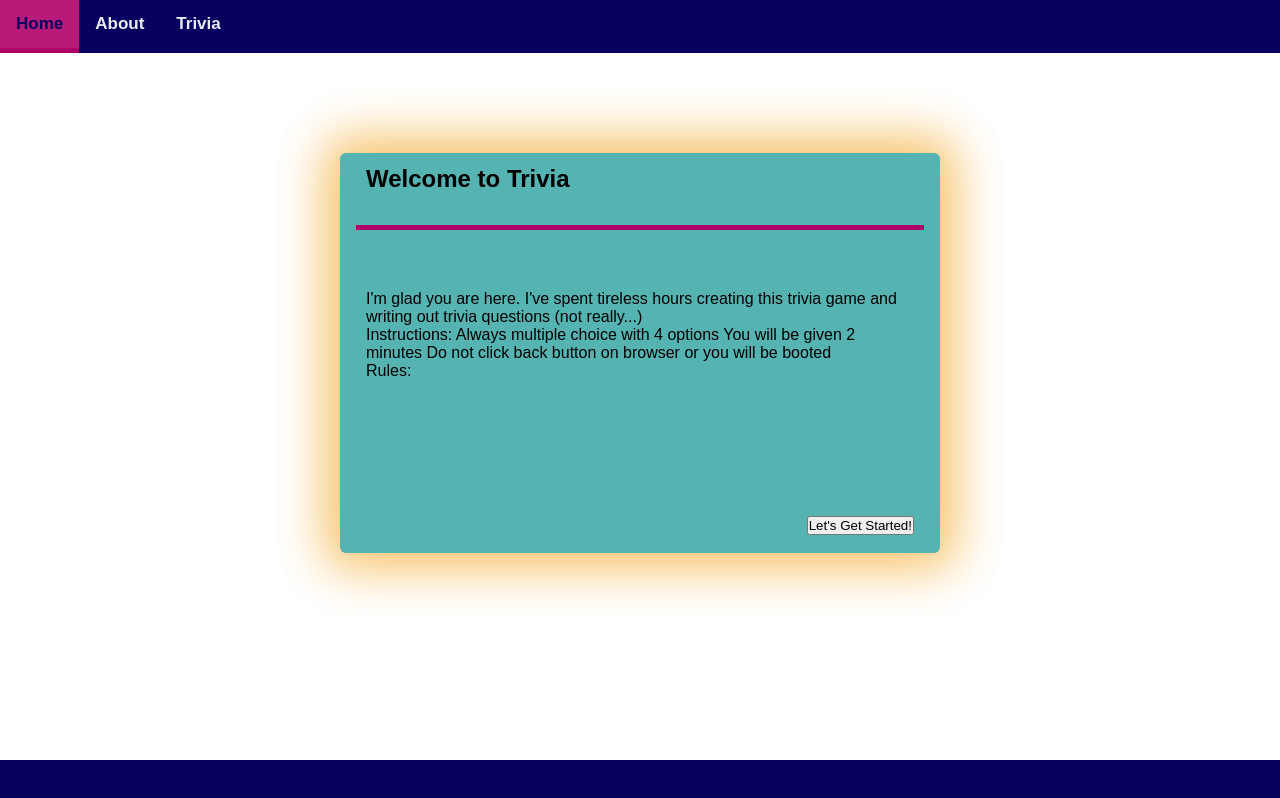
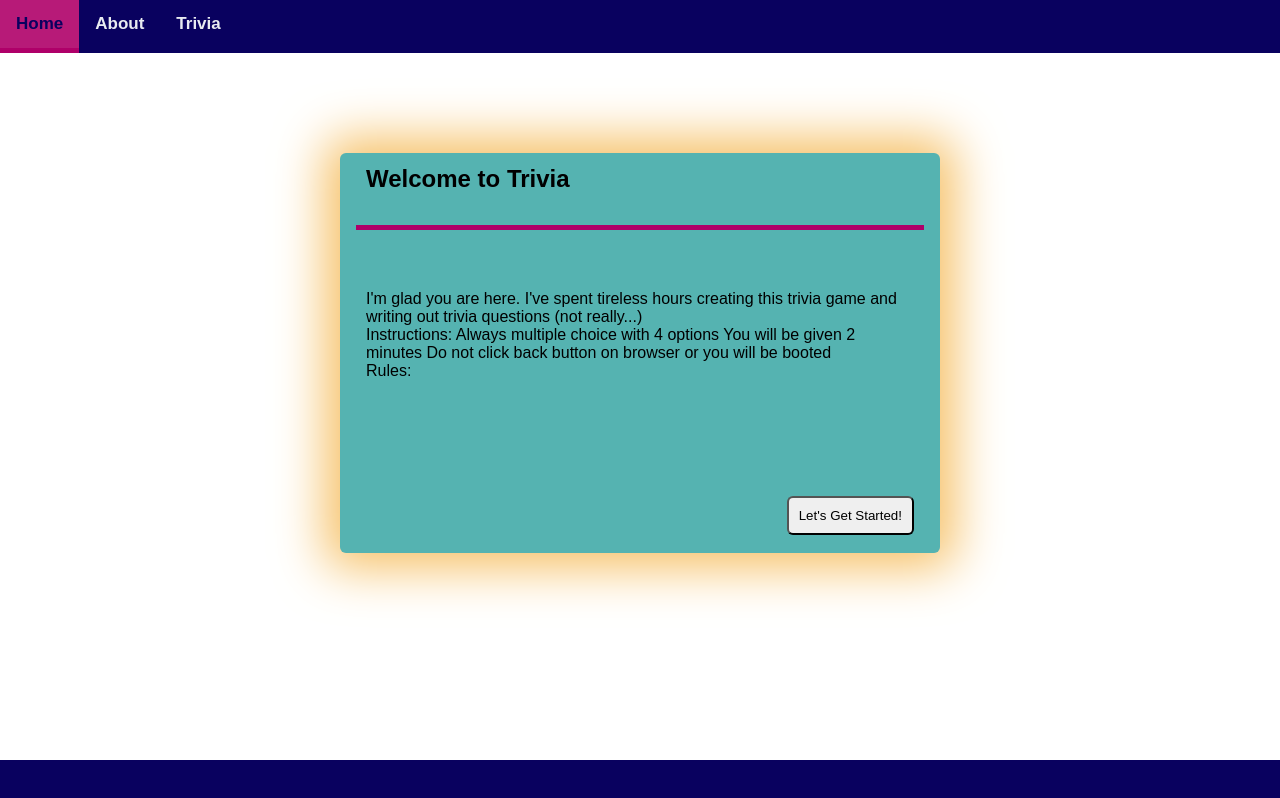
Before and after one commit to n0madzer0/trivia-app, a Vue app: page / in a window 1280 px wide. Built offline with nearby package versions, Linux system fonts and the light colour scheme.

Commit message:
fix button styling

```diff
--- a/src/components/StartCard.vue
+++ b/src/components/StartCard.vue
@@ -69,7 +69,6 @@ export default {
       border-bottom: 5px solid $color-2;
       max-height: 50px;
       justify-content: center;
-
     }
 
     .card-body {
@@ -84,6 +83,8 @@ export default {
         right: 0;
         margin-bottom: 20px;
         margin-right: 10px;
+        padding: 10px;
+        border-radius: 6px;
       }
     }
   }
```
